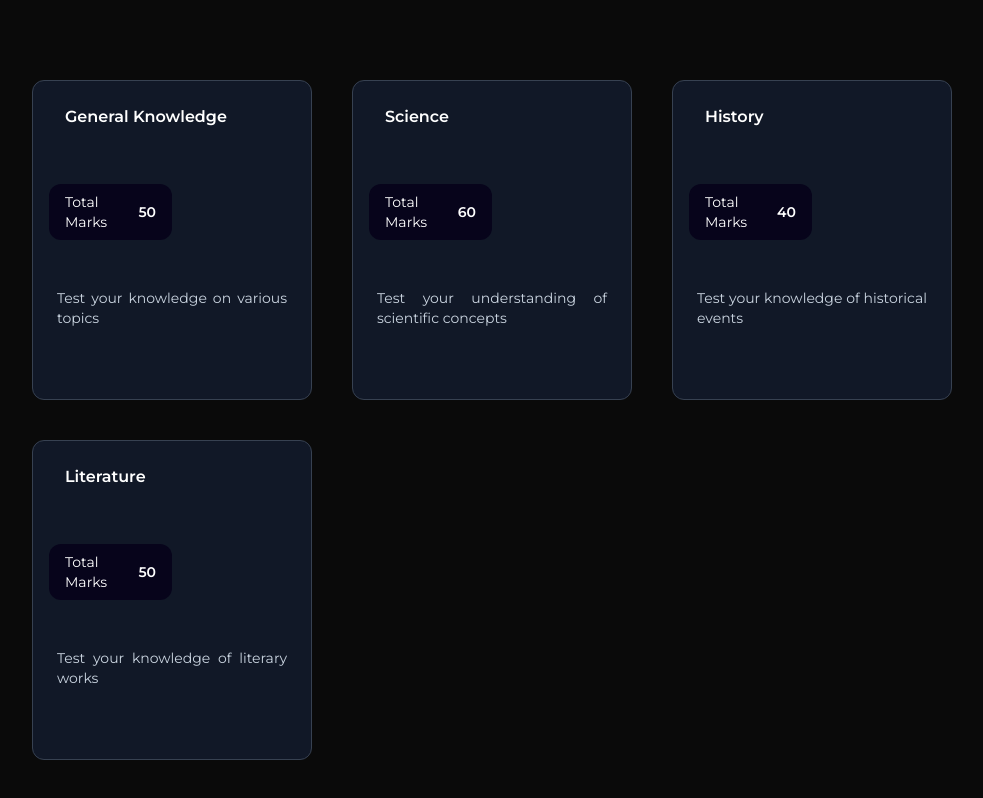
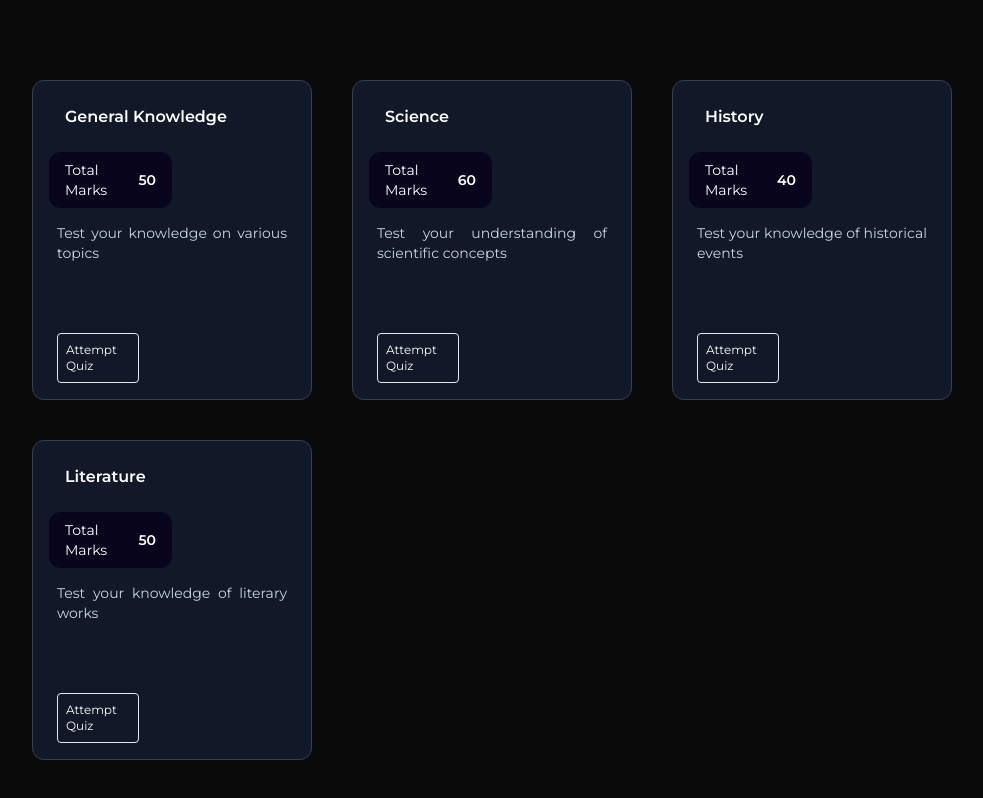
Before and after one commit to amartripathi0/Bi-Gaze, a React (Vite) app in the folder web_frontend/: page /examinee/quizzes in a window 1280 px wide. Shown: the whole page, without its empty margins (48-1031 px from the left). Built offline with nearby package versions, Linux system fonts and the light colour scheme.

Commit message:
added:routing to dynamic quizId

```diff
--- a/web_frontend/src/components/quiz/QuizCard.tsx
+++ b/web_frontend/src/components/quiz/QuizCard.tsx
@@ -1,8 +1,8 @@
 import { QuizProp } from "@/types";
-// import { Link } from "react-router-dom";
+import { Link } from "react-router-dom";
 
 function QuizCard({
-//   quizId,
+  quizId,
   quizTitle,
   quizDescription,
   totalMarks,
@@ -20,7 +20,7 @@ function QuizCard({
         {quizDescription}
 
       </p>
-      {/* <Link to={`/examinee/quizzes/quiz:${quizId}`}  className="mx-2 text-xs border w-1/3 p-2 rounded">Attempt Quiz</Link> */}
+      <Link to={`/examinee/quizzes/quiz/${quizId}`}  className="mx-2 text-xs border w-1/3 p-2 rounded">Attempt Quiz</Link>
     </div>
   );
 }
--- a/web_frontend/src/main.tsx
+++ b/web_frontend/src/main.tsx
@@ -28,10 +28,10 @@ const routes = [
 
     <Route path="/examinee" element={<ExamineeLayout />}>
       <Route path="/examinee" element={<ExamineeHomepage />} />
-      <Route path="/examinee/quiz" element={<Quiz />} />
       <Route path="/examinee/signup" element={<ExamineeSignup />} />
       <Route path="/examinee/signin" element={<ExamineeSignin />} />
       <Route path="/examinee/quizzes" element={<ExamineeQuizzesDashoard />} />
+      <Route path="/examinee/quizzes/quiz/:quizId" element={<Quiz />} />
     </Route>
 
     <Route path="/examiner" element={<ExaminerLayout />}>
```
